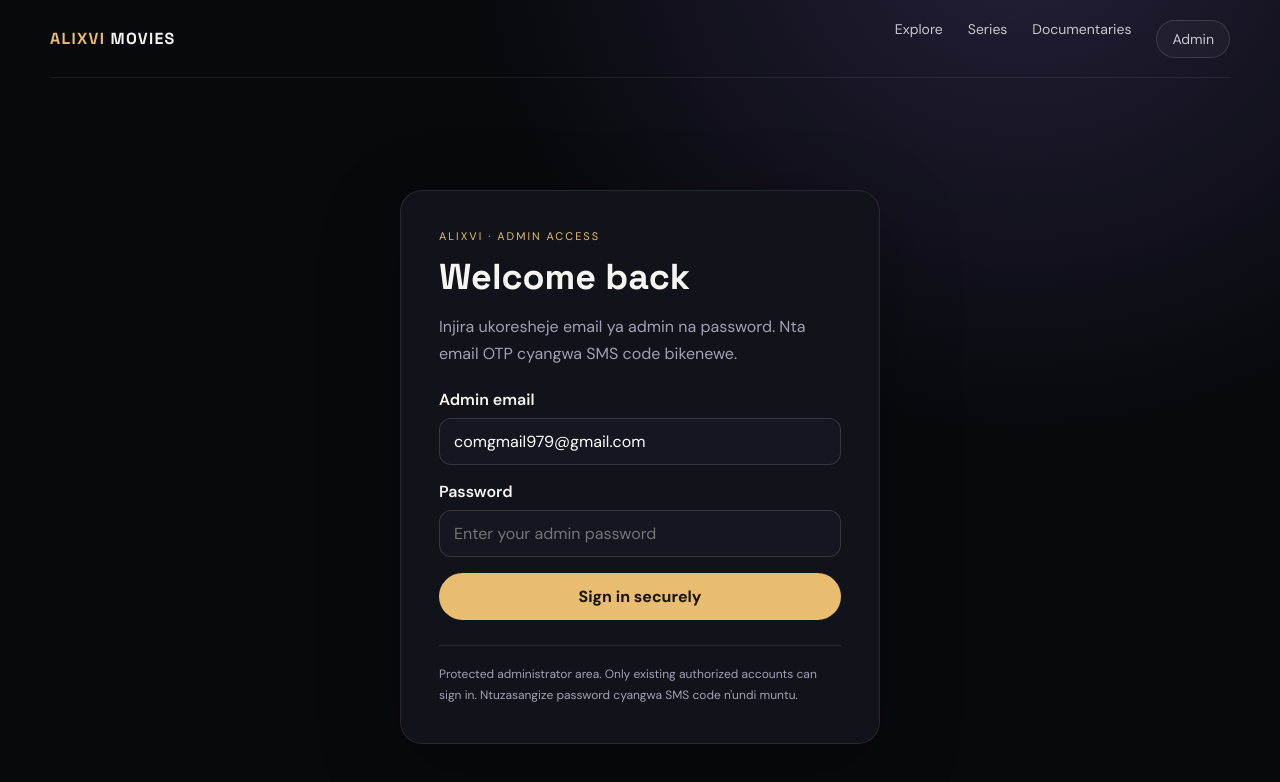
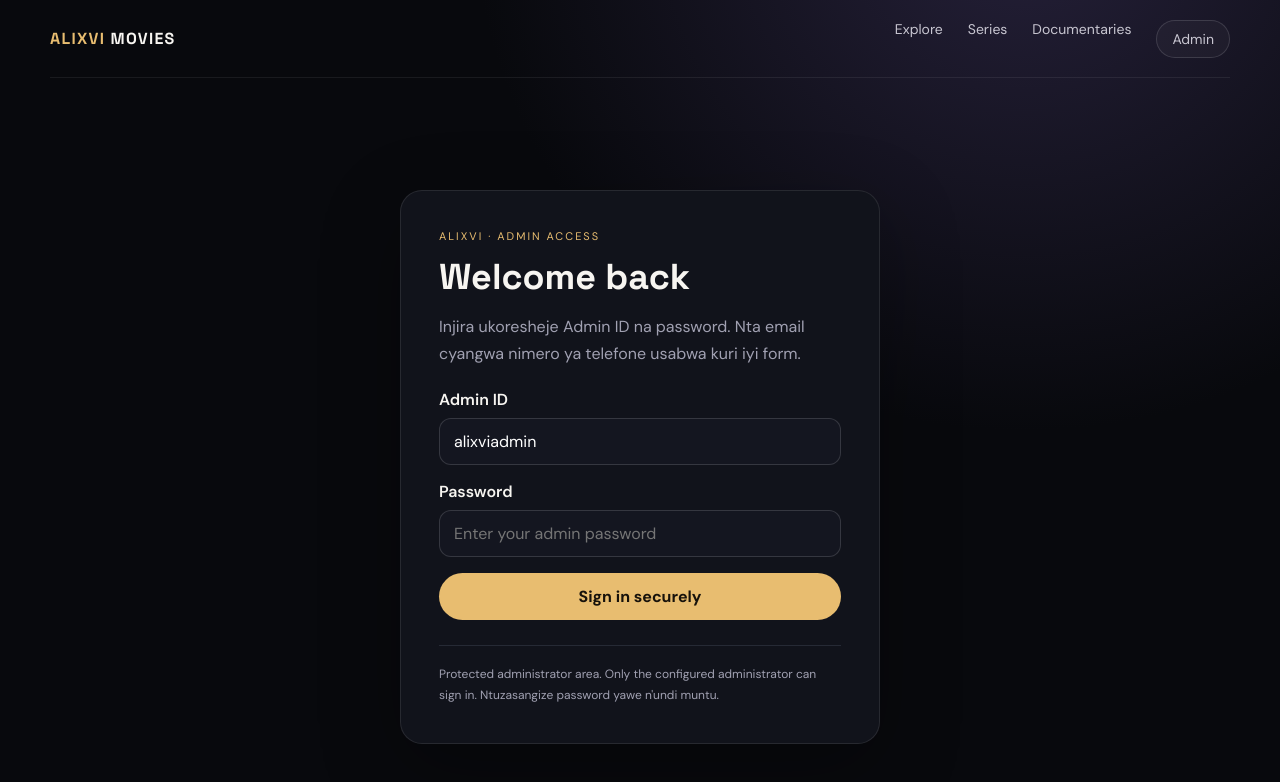
Before and after one commit to comgmail979-code/ALIXVI, a Next.js app in the folder alixvi-movies-v2/: page /admin in a window 1280 px wide. Shown: the top 782 px of the page. Built offline with nearby package versions, Linux system fonts and the light colour scheme; no server answers.

Commit message:
Use Admin ID instead of email on admin login

```diff
--- a/alixvi-movies-v2/src/app/admin/page.tsx
+++ b/alixvi-movies-v2/src/app/admin/page.tsx
@@ -7,7 +7,7 @@ import { supabase } from "@/lib/supabase";
 
 export default function Admin() {
   const router = useRouter();
-  const [email, setEmail] = useState("comgmail979@gmail.com");
+  const [username, setUsername] = useState("alixviadmin");
   const [password, setPassword] = useState("");
   const [message, setMessage] = useState("");
   const [messageKind, setMessageKind] = useState<"success" | "error" | "info">("info");
@@ -23,16 +23,16 @@ export default function Admin() {
       return;
     }
 
-    if (!email.trim() || !password) {
+    if (username.trim().toLowerCase() !== "alixviadmin" || !password) {
       setMessageKind("error");
-      setMessage("Andika email na password byawe.");
+      setMessage("Andika Admin ID na password byawe.");
       return;
     }
 
     setBusy(true);
     setMessage("");
     const { error } = await supabase.auth.signInWithPassword({
-      email: email.trim(),
+      email: "comgmail979@gmail.com",
       password,
     });
     setBusy(false);
@@ -40,7 +40,7 @@ export default function Admin() {
     if (error) {
       setMessageKind("error");
       setMessage(/invalid login credentials/i.test(error.message)
-        ? "Email cyangwa password si byo. Reba amakuru ya konti ya admin."
+        ? "Admin ID cyangwa password si byo. Ongera ugerageze."
         : "Ntibyashobotse kwinjira. Ongera ugerageze nyuma.");
       return;
     }
@@ -57,10 +57,10 @@ export default function Admin() {
         <section className="adminbox" style={{ width: "100%", maxWidth: 480, padding: "clamp(22px,5vw,38px)", borderRadius: 22, boxShadow: "0 24px 80px rgba(0,0,0,.28)" }}>
           <div className="tag" style={{ letterSpacing: 2 }}>ALIXVI · ADMIN ACCESS</div>
           <h1 style={{ font: "700 clamp(28px,5vw,36px) 'Space Grotesk'", lineHeight: 1.15, margin: "14px 0 10px" }}>Welcome back</h1>
-          <p className="muted" style={{ lineHeight: 1.65, marginBottom: 22 }}>Injira ukoresheje email ya admin na password. Nta email OTP cyangwa SMS code bikenewe.</p>
+          <p className="muted" style={{ lineHeight: 1.65, marginBottom: 22 }}>Injira ukoresheje Admin ID na password. Nta email cyangwa nimero ya telefone usabwa kuri iyi form.</p>
           <form onSubmit={submit}>
-            <label htmlFor="admin-email" style={{ display: "block", marginBottom: 8, fontWeight: 600 }}>Admin email</label>
-            <input id="admin-email" name="email" className="field" style={{ width: "100%", margin: "0 0 16px", boxSizing: "border-box" }} type="email" inputMode="email" autoComplete="username" required maxLength={254} value={email} onChange={e => setEmail(e.target.value)} disabled={busy} />
+            <label htmlFor="admin-username" style={{ display: "block", marginBottom: 8, fontWeight: 600 }}>Admin ID</label>
+            <input id="admin-username" name="username" className="field" style={{ width: "100%", margin: "0 0 16px", boxSizing: "border-box" }} type="text" autoComplete="username" required maxLength={40} value={username} onChange={e => setUsername(e.target.value)} disabled={busy} />
             <label htmlFor="admin-password" style={{ display: "block", marginBottom: 8, fontWeight: 600 }}>Password</label>
             <input id="admin-password" name="password" className="field" style={{ width: "100%", margin: "0 0 16px", boxSizing: "border-box" }} type="password" autoComplete="current-password" required value={password} onChange={e => setPassword(e.target.value)} placeholder="Enter your admin password" disabled={busy} />
             <button className="button" style={{ width: "100%", justifyContent: "center", opacity: busy ? .72 : 1 }} disabled={busy} type="submit">
@@ -69,7 +69,7 @@ export default function Admin() {
           </form>
           {message && <div role="status" aria-live="polite" style={{ marginTop: 18, padding: "13px 15px", borderRadius: 12, lineHeight: 1.6, border: messageKind === "error" ? "1px solid rgba(248,113,113,.35)" : "1px solid rgba(74,222,128,.25)", background: messageKind === "error" ? "rgba(127,29,29,.16)" : "rgba(21,128,61,.12)", color: messageKind === "error" ? "#fecaca" : "#bbf7d0", fontSize: 13 }}>{message}</div>}
           <div style={{ borderTop: "1px solid rgba(148,163,184,.16)", marginTop: 25, paddingTop: 18 }}>
-            <p className="muted" style={{ fontSize: 12, lineHeight: 1.7, margin: 0 }}>Protected administrator area. Only existing authorized accounts can sign in. Ntuzasangize password cyangwa SMS code n'undi muntu.</p>
+            <p className="muted" style={{ fontSize: 12, lineHeight: 1.7, margin: 0 }}>Protected administrator area. Only the configured administrator can sign in. Ntuzasangize password yawe n'undi muntu.</p>
           </div>
         </section>
       </main>
```
